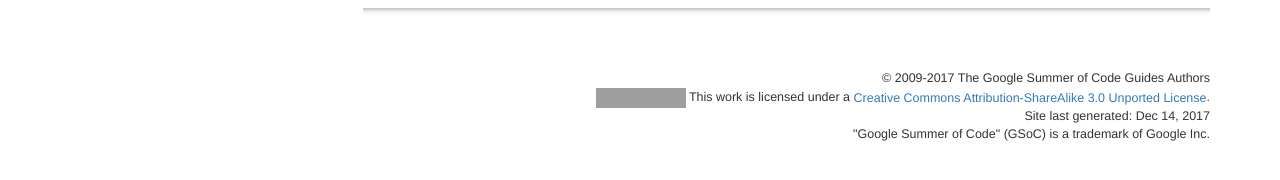
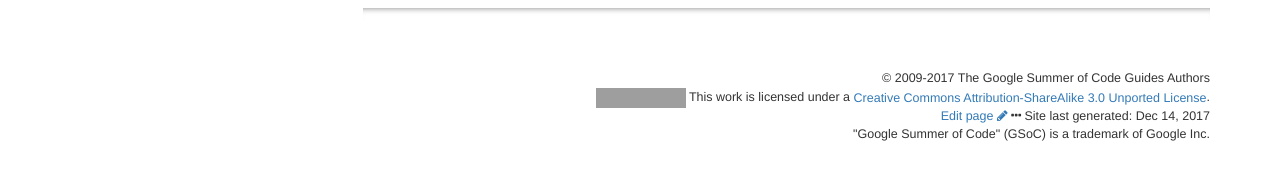
Before and after one commit to google/gsocguides, a Jekyll site: the page built from pages/index.md, in a window 1280 px wide. Shown: the part 285-465 px from the top of the page. Built offline with Jekyll 4.4.1, drawn with Linux system fonts in a browser that asks for light colours; grey boxes are pictures that could not be loaded.

Commit message:
Add "Edit page" link to footer of pages.
Directly links to GitHub edit page.

```diff
--- a/_config.yml
+++ b/_config.yml
@@ -16,7 +16,7 @@ company_name: The Google Summer of Code Guides Authors
 
 copyright_year: 2009-2017
 
-#github_editme_path:
+github_editme_path: google/gsocguides/edit/master
 # if you're using Github, provide the basepath to the branch you've created for reviews, following the sample here. if not, leave this value blank.
 
 google_analytics: UA-53341410-11
--- a/_includes/footer.html
+++ b/_includes/footer.html
@@ -14,6 +14,11 @@
       {% if page.last_updated %}
       <span>Page last updated:</span> {{page.last_updated}}<br/>
       {% endif %}
+      {% if site.github_editme_path %}
+        <a target="_blank" href="https://github.com/{{site.github_editme_path}}/{{ page.path }}" class="githubEditButton no_icon" role="button">Edit page <i class="fa fa-pencil" aria-hidden="true"></i></a>
+      <i class="fa fa-ellipsis-h"></i>
+      {% endif %}
+
       Site last generated: {{ site.time | date: "%b %-d, %Y"  }} <br />
       "Google Summer of Code" (GSoC) is a trademark of Google Inc.  <br />
 
--- a/_layouts/page.html
+++ b/_layouts/page.html
@@ -38,13 +38,6 @@ layout: default
     {% include toc.html %}
     {% endunless %}
 
-
-    {% if site.github_editme_path %}
-
-    <a target="_blank" href="https://github.com/{{site.github_editme_path}}{% unless page.url contains "index.html" %}pages/{% endunless %}{{page.folder}}{{page.url | remove: ".html" | append: ".md"}}" class="btn btn-default githubEditButton" role="button"><i class="fa fa-github fa-lg"></i> Edit me</a>
-
-    {% endif %}
-
   {{content}}
 
     <div class="tags">
```
